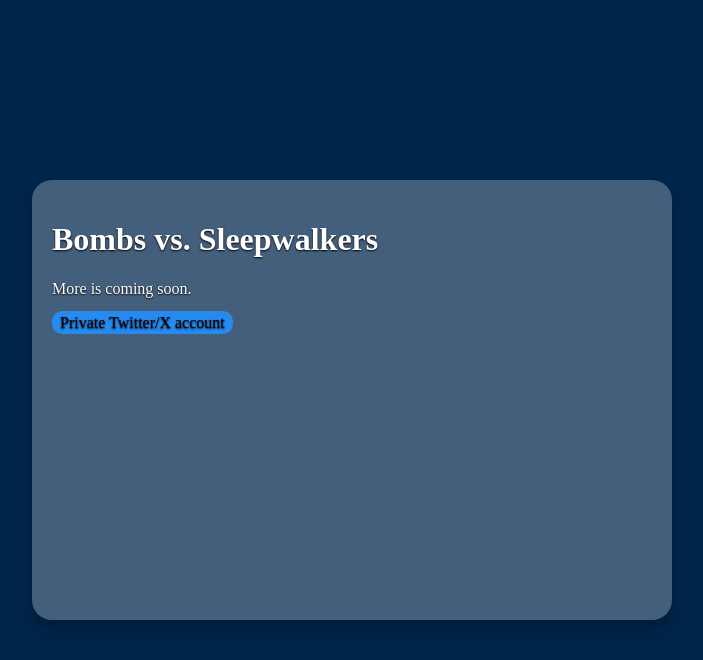
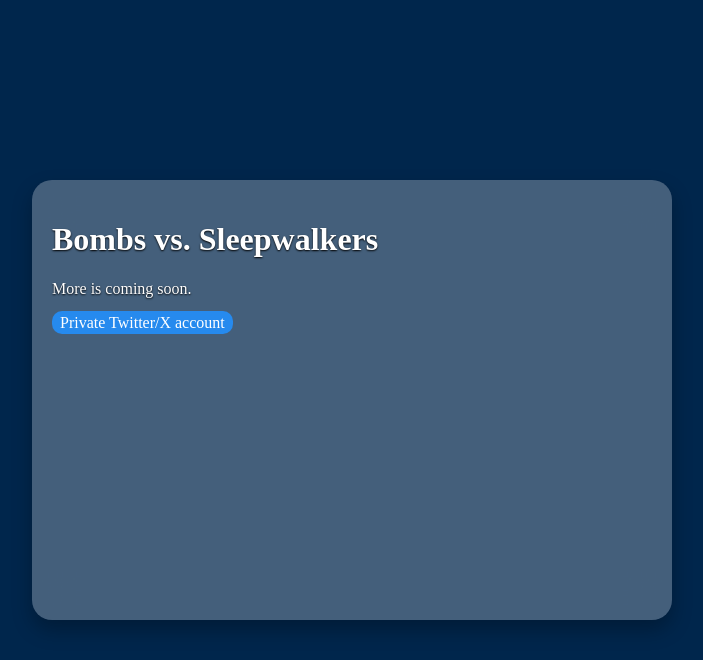
Before and after one commit to BvSGame/bvsgame.github.io, a PHP site: page / in a window 1280 px wide. Shown: the top 660 px of the page, without its empty margins (288-991 px from the left). Run offline with PHP 8.4, Linux system fonts and the light colour scheme; some web fonts are replaced.

Commit message:
Links fixed

```diff
--- a/gears/main.css
+++ b/gears/main.css
@@ -13,7 +13,8 @@ h1 {
 }
 a {
     background-color: rgb(38, 138, 238);
-    color: black;
+    color: inherit;
+    text-shadow: none;
     padding: 3px 8px;
     border-radius: 10px;
     text-decoration: none;
```
